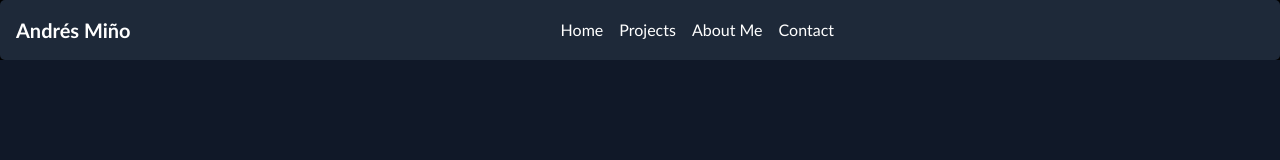
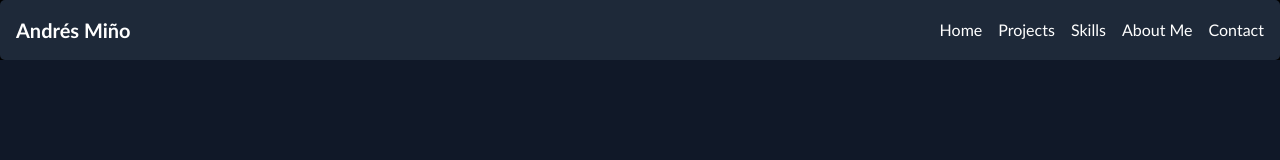
Before and after one commit to asmino1701/Portfolio, a React (Vite) app: page / in a window 1280 px wide. Shown: the top 160 px of the page. Built offline with nearby package versions, Linux system fonts and the light colour scheme.

Commit message:
Hamburguer Menu

```diff
--- a/package.json
+++ b/package.json
@@ -12,10 +12,13 @@
   "dependencies": {
     "@tailwindcss/vite": "^4.1.8",
     "autoprefixer": "^10.4.21",
+    "framer-motion": "^12.18.1",
+    "hamburger-react": "^2.5.2",
     "postcss": "^8.5.4",
     "prop-types": "^15.8.1",
     "react": "^19.1.0",
     "react-dom": "^19.1.0",
+    "react-use": "^17.6.0",
     "tailwind-hamburgers": "^1.3.5"
   },
   "devDependencies": {
--- a/src/components/HamburguerMenu.jsx
+++ b/src/components/HamburguerMenu.jsx
@@ -1,20 +1,61 @@
-import React, { useState } from 'react';
+import { useClickAway } from "react-use";
+import { useRef } from "react";
+import { useState } from "react";
+import { AnimatePresence, motion } from "framer-motion";
+import  Hamburger from "hamburger-react";
+import { route as routes } from "../data/routes/route";
 
-export default function Hamburguer() {
-    const [open, setOpen] = useState(false);
+export default function HamburguerMenu () {
+  const [isOpen, setOpen] = useState(false);
+  const ref = useRef(null);
 
-    return (
-        <button
-            className={`tham tham-e-squeeze tham-w-6${open ? ' is-active' : ''}`}
-            onClick={() => setOpen(!open)}
-            aria-label="Toggle menu"
-            aria-expanded={open}
-            type="button"
-            style={{ background: 'none', border: 'none', padding: 0, cursor: 'pointer' }}
-        >
-            <div className="tham-box">
-                <div className="tham-inner" />
-            </div>
-        </button>
-    );
-}
+  useClickAway(ref, () => setOpen(false));
+
+return (
+    <div ref={ref} className="lg:hidden ">
+        <Hamburger toggled={isOpen} size={20} toggle={setOpen} />
+        <AnimatePresence>
+            {isOpen && (
+                <motion.div
+                    initial={{ opacity: 0 }}
+                    animate={{ opacity: 1 }}
+                    exit={{ opacity: 0 }}
+                    transition={{ duration: 0.2 }}
+                    className="fixed left-0 shadow-4xl right-0 top-[3.5rem] p-5 pt-0 border-gray-200 dark:bg-gray-600"
+                >
+                    <ul className="grid gap-2">
+                        {routes.map((route, idx) => {
+                            const Icon = route.Icon;
+
+                            return (
+                                <motion.li
+                                    initial={{ scale: 0, opacity: 0 }}
+                                    animate={{ scale: 1, opacity: 1 }}
+                                    transition={{
+                                        type: "spring",
+                                        stiffness: 260,
+                                        damping: 20,
+                                        delay: 0.1 + idx / 10,
+                                    }}
+                                    key={route.title}
+                                    className="w-full p-[0.08rem] rounded-l"
+                                >
+                                    <a
+                                        onClick={() => setOpen((prev) => !prev)}
+                                        className={
+                                            "flex items-center justify-between w-full p-5 rounded-xl md:dark:hover:text-blue-500"
+                                        }
+                                        href={route.href}
+                                    >
+                                        <span className="flex gap-1 text-lg">{route.title}</span>
+                                    </a>
+                                </motion.li>
+                            );
+                        })}
+                    </ul>
+                </motion.div>
+            )}
+        </AnimatePresence>
+    </div>
+);
+};
--- a/src/components/Header.jsx
+++ b/src/components/Header.jsx
@@ -1,5 +1,7 @@
 import "../styles/header.scss";
-import Hamburguer from "./HamburguerMenu";
+import { route } from "../data/routes/route";
+import React from "react";
+import HamburguerMenu from "./HamburguerMenu";
 
 export default function Header() {
 return (
@@ -7,14 +9,17 @@ export default function Header() {
     <div className="container mx-auto flex justify-between items-center">
         <h1 className="text-2xl font-bold sm:text-xl">Andrés Miño</h1>
         <nav>
-                    <ul className="flex space-x-4">
-                        <li><a href="#home" className="hover:text-teal-950 sm:text-base">Home</a></li>
-                        <li><a href="#projects" className="hover:text-teal-950 sm:text-base">Projects</a></li>
-                        <li><a href="#about" className="hover:text-teal-950 sm:text-base">About Me</a></li>
-                        <li><a href="#contact" className="hover:text-teal-950 sm:text-base">Contact</a></li>
+            <ul className="flex space-x-4 hidden lg:flex">
+                {route.map(({ href, title }, index) => (
+                <li key={index}>
+                    <a href={href} className="hover:text-teal-950 sm:text-base">
+                        {title}
+                    </a>
+                </li>
+                ))}
             </ul>
+             <HamburguerMenu />
         </nav>
-                <Hamburguer/>
     </div>
 </header>
 );
--- /dev/null
+++ b/src/data/routes/route.js
@@ -0,0 +1,22 @@
+export const route = [
+    {
+        title: "Home",
+        href: "#home",
+    },
+    {
+        title: "Projects",
+        href: "#projects",
+    },
+    {
+        title: "Skills",
+        href: "#skills",
+    },
+    {
+        title: "About Me",
+        href: "#about",
+    },
+    {
+        title: "Contact",
+        href: "#contact",
+    }
+];
--- a/src/pages/About.jsx
+++ b/src/pages/About.jsx
@@ -1,6 +1,6 @@
 export default function About() {
   return (
-    <section id="about" className="flex flex-col justify-center items-center text-center container mx-auto py-8">
+    <section id="about" className="flex flex-col justify-center items-center text-center container mx-auto py-8 px-6">
       <div className="max-w-5xl">
         <h2 className="text-3xl font-bold mb-6">About Me</h2>
         <p className="text-gray-700 mb-4 text-white">
--- a/src/pages/Contact.jsx
+++ b/src/pages/Contact.jsx
@@ -2,10 +2,10 @@ import { IconLinkedIn, IconGitHub, IconTwitter, Email } from "../components/icon
 
 export default function Contact() {
 return (
-<section id="contact" className="flex flex-col justify-center items-center text-center container mx-auto py-8">
+<section id="contact" className="flex flex-col justify-center items-center text-center container mx-auto py-8 px-6">
     <div className="max-w-5xl">
         <h2 className="text-3xl font-bold mb-6">Contact</h2>
-        <p className="text-gray-700 mb-4 flex text-white">
+        <p className="text-gray-700 mb-4 flex text-white justify-center">
             If you want to get in touch with me, you can send me an email&nbsp;
             <a href="mailto:andresmino1701@gmail.com" className="text-blue-500 hover:underline flex hover:text-emerald-600">
                 here&nbsp;<Email/>
--- a/src/pages/Home.jsx
+++ b/src/pages/Home.jsx
@@ -2,7 +2,7 @@
 import {Anchor, GradientButton} from "../components/Buttons/Button";
 export default function Home() {
   return (
-    <section id="home-hero" className="min-h-screen flex flex-col items-center justify-center text-center p-6 sm:pt-8 relative overflow-hidden">
+    <section id="home-hero" className="min-h-screen flex flex-col items-center justify-center text-center py-8 px-6 relative overflow-hidden">
         <div className="flex h-screen items-center justify-center bg-gray-900 p-5">
             <div className="items-center gap-10 md:px-10">
             <div className="flex items-center justify-center">
--- a/src/pages/Projects.jsx
+++ b/src/pages/Projects.jsx
@@ -4,7 +4,7 @@ import ProjectCard from "../components/Cards/ProjectCard";
 
 export default function Projects() {
   return (
-    <section id="projects" className="flex flex-col justify-center items-center text-center py-20 px-6 md:px-16 transition-colors duration-500 ease-in-out bg-slate-900 text-slate-300 container mx-auto">
+    <section id="projects" className="flex flex-col justify-center items-center text-center py-8 px-6 transition-colors duration-500 ease-in-out bg-slate-900 text-slate-300 container mx-auto">
       <h2 className="text-3xl font-bold mb-6 text-white">Projects</h2>
       <div className="grid grid-cols-1 md:grid-cols-2 lg:grid-cols-3 gap-6">
         {projects.map((project, idx) => (
--- a/src/pages/Skills.jsx
+++ b/src/pages/Skills.jsx
@@ -8,7 +8,7 @@ export default function Skills() {
         return acc;
     }, {});
   return (
-    <section id="skills" className="flex flex-col items-center justify-center text-center container mx-auto py-8">
+    <section id="skills" className="flex flex-col items-center justify-center text-center container mx-auto py-8 px-6">
       <div className="max-w-5xl flex-row">
         <h2 className="text-3xl font-bold mb-6">Skills</h2>
         {Object.entries(groupedSkills).map(([type, skillsOfType]) => (
```
Also changed, not shown: 1 other file (tests, documents, lock files or other folders). Lines whose indentation alone changed are shown as unchanged.
